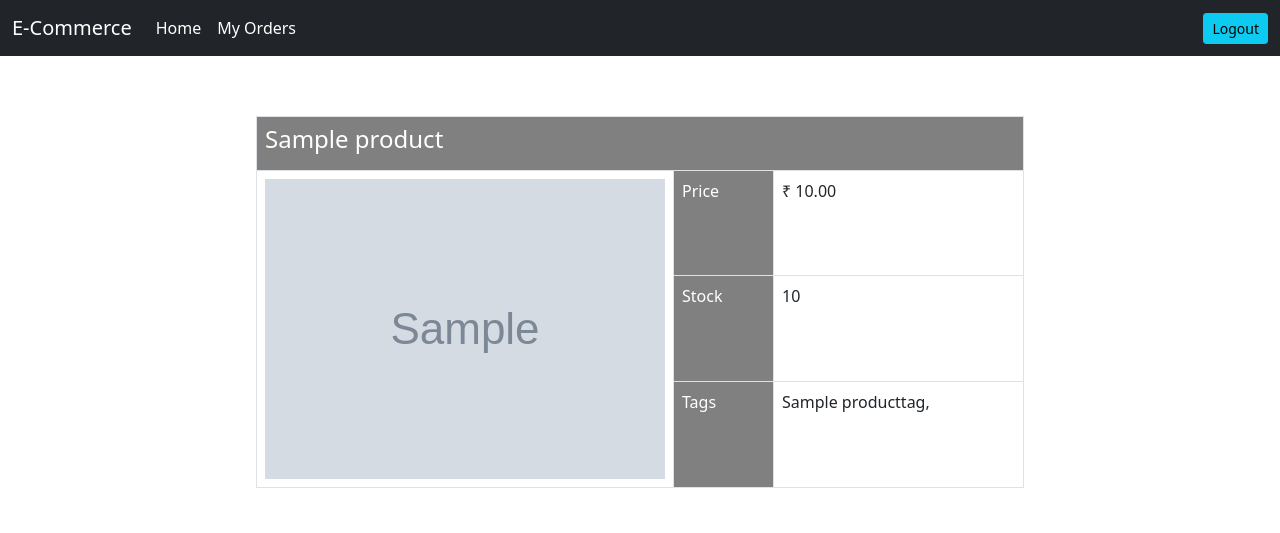
After one commit to lawrence-gandhar/dotsquares_django_app, a Django app: page /product-detail/1/ in a window 1280 px wide. The commit adds this page. Shown: the top 533 px of the page. Run offline with Django 5.2, Linux system fonts and the light colour scheme; a user stored in the database is signed in; tables that the repository leaves empty hold one stand-in row (values such as "Sample post"); grey boxes marked "Sample" are stand-in pictures; parts of the project's set-up code (start-up, migrations or seed data) failed here and were passed over.

Commit message:
updated
Added Product Detail View

```diff
--- /dev/null
+++ b/django_app/app/templates/app/products_detail.html
@@ -0,0 +1,72 @@
+{% load static %}
+<!DOCTYPE html>
+
+<html>
+   <head>
+        <meta charset = "utf-8">
+        <meta name="viewport" content="width=device-width, initial-scale=1">
+        <title>Product Details</title>
+        <link href="https://cdn.jsdelivr.net/npm/bootstrap@5.0.2/dist/css/bootstrap.min.css" rel="stylesheet" integrity="sha384-EVSTQN3/azprG1Anm3QDgpJLIm9Nao0Yz1ztcQTwFspd3yD65VohhpuuCOmLASjC" crossorigin="anonymous">
+        <script src="https://cdn.jsdelivr.net/npm/bootstrap@5.0.2/dist/js/bootstrap.bundle.min.js" integrity="sha384-MrcW6ZMFYlzcLA8Nl+NtUVF0sA7MsXsP1UyJoMp4YLEuNSfAP+JcXn/tWtIaxVXM" crossorigin="anonymous"></script>
+    </head>
+
+   <body>
+
+    <nav class="navbar navbar-expand-lg navbar-dark bg-dark">
+        <div class="container-fluid">
+          <a class="navbar-brand" href="#">E-Commerce</a>
+          <button class="navbar-toggler" type="button" data-bs-toggle="collapse" data-bs-target="#navbarSupportedContent" aria-controls="navbarSupportedContent" aria-expanded="false" aria-label="Toggle navigation">
+            <span class="navbar-toggler-icon"></span>
+          </button>
+          <div class="collapse navbar-collapse" id="navbarSupportedContent">
+            <ul class="navbar-nav me-auto mb-2 mb-lg-0">
+              <li class="nav-item">
+                <a class="nav-link active" aria-current="page" href="{% url 'category_view' %}">Home</a>
+              </li>
+              <li class="nav-item">
+                <a class="nav-link active" aria-current="page" href="{% url 'orders_view' %}">My Orders</a>
+              </li>
+            </ul>
+            <form class="d-flex">
+              <a style="text-decoration: none; margin-left:10px;" class="btn btn-sm btn-info" href="{% url 'logout' %}">Logout</a>
+            </form>
+          </div>
+        </div>
+      </nav>
+
+      <div class="container-fluid">
+        <div class="row">
+            <div class="col-md-12" style="margin-top:30px; padding:30px 20%;">
+                <table class="table table-responsive table-bordered">
+                    <tr>
+                        <td colspan="3" style="background-color: grey; color:#ffffff;"><h4>{{object.name}}</h4></td>
+                    </tr>
+                    <tr>
+                        <td rowspan="4" width="100px">
+                            <img src="{{object.image}}" class="img-responsive" style="max-height:300px;">
+                        </td>
+                    </tr>
+                    <tr>
+                        <td width="100px" style="background-color: grey; color:#ffffff;">Price</td>
+                        <td>&#x20B9; {{object.price}}</td>
+                    </tr>
+                    <tr>
+                        <td style="background-color: grey; color:#ffffff;">Stock</td>
+                        <td>{{object.stock}}</td>
+                    </tr>
+                    <tr>
+                        <td style="background-color: grey; color:#ffffff;">Tags</td>
+                        <td>
+                            {% for x in object.product_tags_mapping.all %}
+                                {{x.name}},
+                            {% endfor %}
+                        </td>
+                    </tr>
+
+                </table>
+            </div>
+        </div>
+
+      </div>
+    </body>
+</html>
--- a/django_app/app/templates/category.html
+++ b/django_app/app/templates/category.html
@@ -71,6 +71,7 @@
                 data-bs-target="#offcanvasRight" aria-controls="offcanvasRight" style="font-weight: bold;">
                 Cart (<span id="button_item_count">{{total_items}}</span>)
               </button>
+              <a style="text-decoration: none; margin-left:10px;" class="btn btn-sm btn-info" href="{% url 'logout' %}">Logout</a>
             </form>
           </div>
         </div>
@@ -118,11 +119,12 @@
                           </p>
                         </div>
                         <div class="card-footer text-center">
-                          <button class="btn btn-primary" id='{{product.id}}_add_to_cart_button' {% if product.stock == 0 %} disabled {% endif %}
+                          <button class="btn btn-primary btn-sm" id='{{product.id}}_add_to_cart_button' {% if product.stock == 0 %} disabled {% endif %}
                             data-bs-toggle="offcanvas" data-bs-target="#offcanvasRight" aria-controls="offcanvasRight"
                             onclick="add_item_to_cart({{product}})">
                               Add To Cart
                           </button>
+                          <a href="{% url 'products_detail' product.id %}" class="btn btn-sm btn-info" style="text-decoration: none;">View</a>
                         </div>
                     </div>
                 </div>
--- a/django_app/app/templates/orders.html
+++ b/django_app/app/templates/orders.html
@@ -31,6 +31,9 @@
                     <a class="nav-link active" aria-current="page" href="{% url 'orders_view' %}">My Orders</a>
                   </li>
                 </ul>
+                <form class="d-flex">
+                    <a style="text-decoration: none; margin-left:10px;" class="btn btn-sm btn-info" href="{% url 'logout' %}">Logout</a>
+                </form>
               </div>
             </div>
           </nav>
--- a/django_app/app/urls.py
+++ b/django_app/app/urls.py
@@ -5,7 +5,7 @@ from django.conf import settings
 
 urlpatterns = [
     path('', views.Home.as_view(), name="home"),
-    path('logout/', views.logout, name="logout"),
+    path('logout/', views.logout_view, name="logout"),
     path('category-view/', views.CategoryView.as_view(), name="category_view"),
     path('category-view/<int:id>/', views.CategoryView.as_view(), name="category_view"),
     path('set-product-stock/', views.set_product_stock, name="set_product_stock"),
@@ -13,4 +13,5 @@ urlpatterns = [
     path('clear-cart/', views.clear_cart, name="clear_cart"),
     path('place-order/', views.place_order, name="place_order"),
     path('orders-view/', views.OrdersView.as_view(), name="orders_view"),
+    path("product-detail/<pk>/", views.ProductsDetailView.as_view(), name="products_detail"),
 ] + static(settings.STATIC_URL, document_root=settings.STATIC_ROOT)
--- a/django_app/app/views.py
+++ b/django_app/app/views.py
@@ -1,13 +1,12 @@
 from django.contrib.auth import authenticate, login, logout
 from django.shortcuts import render, redirect
-from django.http import HttpResponse, HttpResponseNotFound, JsonResponse
+from django.http import HttpResponse
 from django.views import View
 from django.contrib.auth.decorators import login_required
 from django.contrib import messages
 from django.contrib.auth.mixins import LoginRequiredMixin
-from django.db.models import Sum, Subquery
 from django.db import transaction
-import json
+from django.views.generic.detail import DetailView
 
 from . models import *
 
@@ -37,9 +36,17 @@ class Home(View):
 
 # Logout
 # =================================================================================
+@login_required
 def logout_view(request):
     logout(request)
     return redirect('home')
+
+# Product View
+# =================================================================================
+class ProductsDetailView(LoginRequiredMixin, DetailView):
+    model = Products
+
+
 
 
 # Category and Product Page
@@ -75,9 +82,6 @@ class CategoryView(LoginRequiredMixin, View):
         .values('id', 'name', 'price', 'stock', 'image')[:60]
 
         product_list = tuple(batched(list(map(dec_to_str, product_list)), 6))
-
-
-
 
         # Getting Cart data if available
         # =================================================================================
@@ -280,7 +284,7 @@ def place_order(request):
 # Orders View
 # =================================================================================
 
-class OrdersView(View):
+class OrdersView(LoginRequiredMixin,View):
     def get(self, request):
 
         order_details = OrderDetails.objects.filter(user_id = request.user.id) \
--- a/django_app/django_app/settings.py
+++ b/django_app/django_app/settings.py
@@ -126,4 +126,4 @@ DEFAULT_AUTO_FIELD = 'django.db.models.BigAutoField'
 AUTH_USER_MODEL = 'app.CustomUser'
 
 LOGIN_URL = '/'
-LOGOUT_REDIRECT_URL = '/'
+LOGIN_REDIRECT_URL = '/'
```
